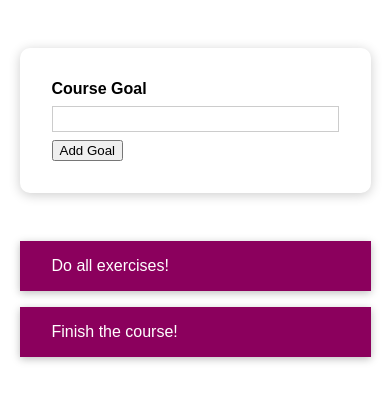
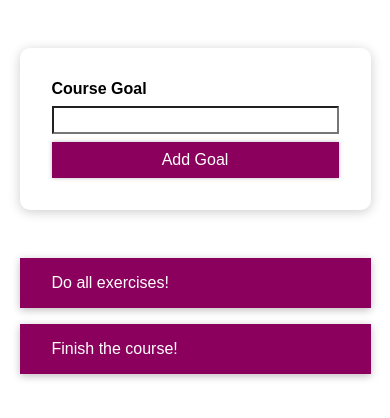
Before and after one commit to lucy-ironmonger/react-styling, a React (Create React App) app: page / in a window 390 px wide. Shown: the top 418 px of the page. Built offline with nearby package versions, Linux system fonts and the light colour scheme.

Commit message:
Add media queries and props to styled component styles

```diff
--- a/src/components/CourseGoals/CourseInput/CourseInput.js
+++ b/src/components/CourseGoals/CourseInput/CourseInput.js
@@ -17,22 +17,17 @@ const FormControl = styled.div`
   margin-bottom: 0.5rem;
   display: block;
   width: 100%;
-  border: 1px solid #ccc;
+  border: 1px solid ${props => (props.invalid ? 'red' : '#ccc')}
   font: inherit;
   line-height: 1.5rem;
   padding: 0 0.25rem;
-  background: transparent;
+  background: ${props => (props.invalid ? 'salmon' : 'transparent')};
 }
 
 & input:focus {
   outline: none;
   background: lightcyan;
   border-color: #8b005d;
-}
-
-&.invalid input {
-  background: salmon;
-  border: 1px red solid
 }
 `
 
@@ -56,7 +51,7 @@ const CourseInput = (props) => {
 
   return (
     <form onSubmit={formSubmitHandler}>
-      <FormControl className={`${!isValid && 'invalid'}`}>
+      <FormControl invalid={!isValid} className={!isValid && 'invalid'}>
         <label>Course Goal</label>
         <input
           type='text'
--- a/src/components/UI/Button/Button.js
+++ b/src/components/UI/Button/Button.js
@@ -1,7 +1,6 @@
 import styled from 'styled-components'
 
 const Button = styled.button`
-.button {
   font: inherit;
   padding: 0.5rem 1.5rem;
   border: 1px solid #8b005d;
@@ -9,7 +8,11 @@ const Button = styled.button`
   background: #8b005d;
   box-shadow: 0 0 4px rgba(0, 0, 0, 0.26);
   cursor: pointer;
-}
+  width: 100%;
+
+  @media (min-width: 768px) {
+    width: auto;
+  }
 
 &:focus {
   outline: none;
```
